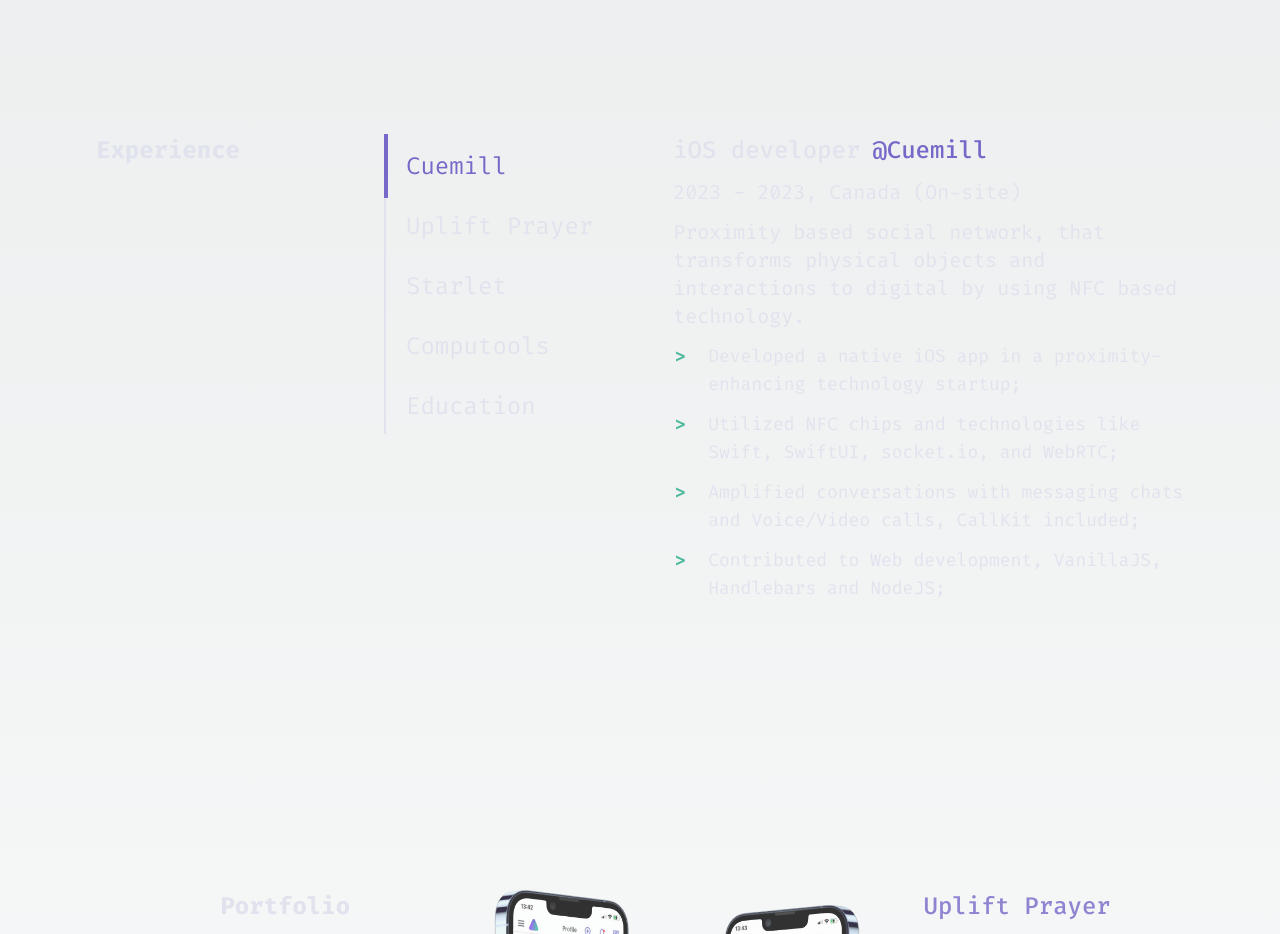
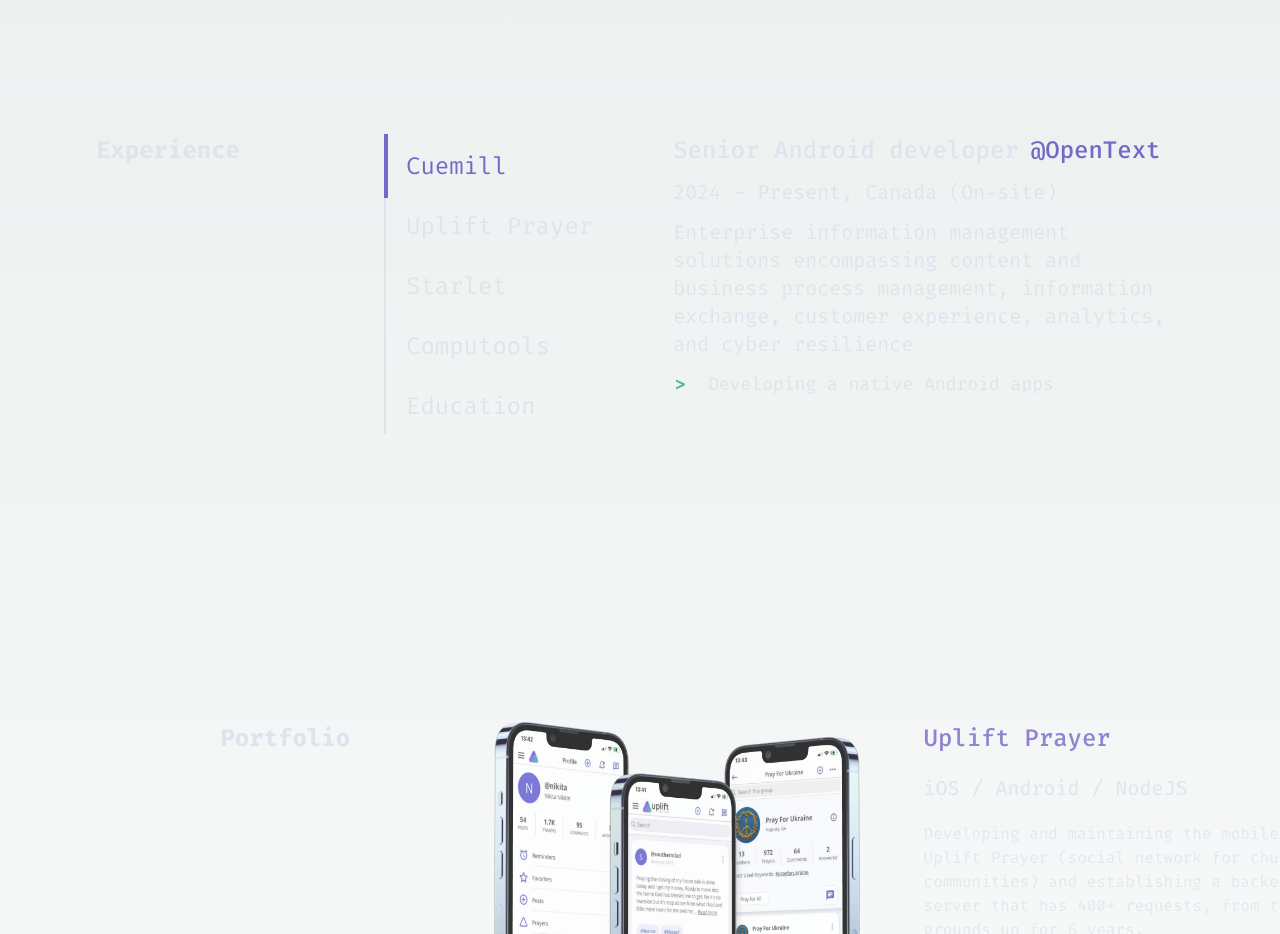
Before and after one commit to Ninise/nikita_website_v2, a Next.js app: page / in a window 1280 px wide. Shown: the part 2600-3534 px from the top of the page. Built offline with nearby package versions, Linux system fonts and the light colour scheme; what tailwindcss-animated would draw is missing.

Commit message:
exp update

```diff
--- a/src/components/home/HomeExperience.tsx
+++ b/src/components/home/HomeExperience.tsx
@@ -114,6 +114,14 @@
   });
 
   const categoryData: CategoryData[] = [
+    {
+      title: 'Senior Android developer',
+      place: '@OpenText',
+      year: '2024 - Present',
+      country: 'Canada (On-site)',
+      desc: 'Enterprise information management solutions encompassing content and business process management, information exchange, customer experience, analytics, and cyber resilience',
+      resposo: ['Developing a native Android apps '],
+    },
     {
       title: 'iOS developer',
       place: '@Cuemill',
```
